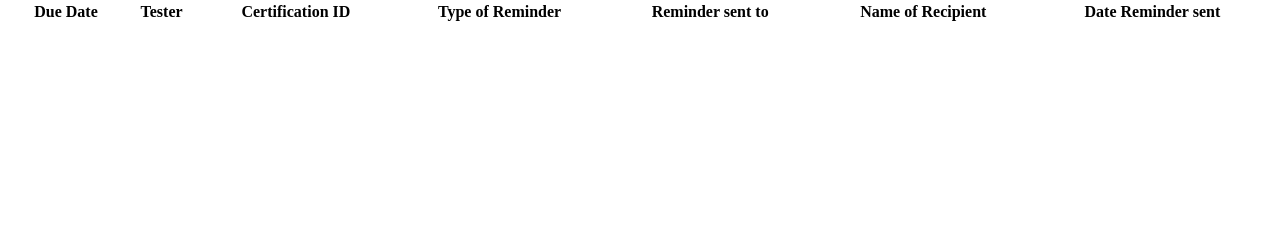
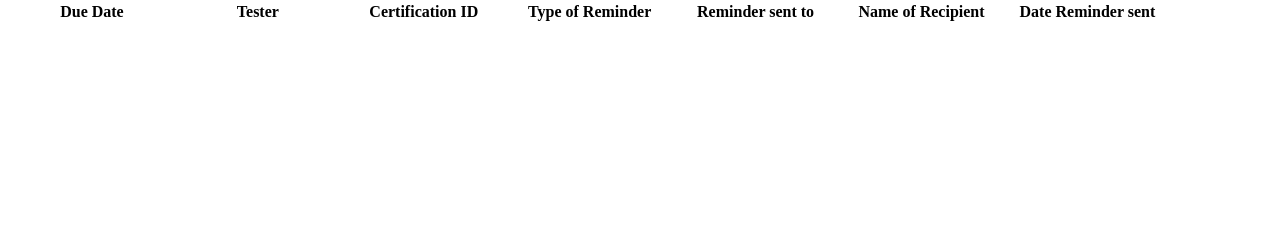
Before and after one commit to deforay/rtcert, a PHP site: template module/Certification/view/certification/recertification/index.phtml in a window 1280 px wide. Shown: the part 167-407 px from the top of the page. Run offline with PHP 8.4, Linux system fonts and the light colour scheme; the template is opened without the code that fills it, so the values that code supplies are empty; some libraries are stand-ins or nearby versions.

Commit message:
datatable grid view fixed

```diff
--- a/module/Certification/view/certification/certification/index.phtml
+++ b/module/Certification/view/certification/certification/index.phtml
@@ -4,7 +4,6 @@ $sessionLogin = new Container('credo');
 $role = $sessionLogin->roleCode;
 $acl = $this->layout()->acl;
 ?>
-<link rel="stylesheet" type="text/css" href="<?php echo $this->basePath('assets/css/dataTables.bootstrap.min.css'); ?>"/>
 <link rel="stylesheet" type="text/css" href="<?php echo $this->basePath('assets/css/dataTables.bootstrap.min.css'); ?>"/>
 <link rel="stylesheet" type="text/css" href="<?php echo $this->basePath('assets/css/responsive.bootstrap.min.css'); ?>"/>
 <script src="<?php echo $this->basePath('assets/js/jquery.js'); ?>" type="text/javascript"></script>
@@ -163,6 +162,7 @@ $(document).ready(function () {
 
 function recommendedForCertificateInit(){
     recommendedTable = $('#recommendedTable').DataTable({
+        "bAutoWidth": false,
         "bScrollCollapse": false,
         "bRetrieve": false,
         "bDestroy": true,
@@ -209,6 +209,7 @@ function recommendedForCertificateInit(){
 
 function toBeSentInit(){
     $('#toBeSentTable').dataTable({
+        "bAutoWidth": false,
         "bScrollCollapse": false,
         "bRetrieve": false,
         "bDestroy": true,
@@ -251,6 +252,7 @@ function toBeSentInit(){
 
 function certifiedInit(){
     $('#certifiedTable').dataTable({
+        "bAutoWidth": false,
         "bScrollCollapse": false,
         "bRetrieve": false,
         "bDestroy": true,
@@ -290,6 +292,7 @@ function certifiedInit(){
 
 function pendingInit(){
     $('#pendingTable').dataTable({
+        "bAutoWidth": false,
         "bScrollCollapse": false,
         "bRetrieve": false,
         "bDestroy": true,
--- a/module/Certification/view/certification/examination/index.phtml
+++ b/module/Certification/view/certification/examination/index.phtml
@@ -119,6 +119,7 @@ $(document).ready(function () {
 
 function recommendInit(){
     recommendTable = $('#recommendTable').DataTable({
+        "bAutoWidth": false,
         "bScrollCollapse": false,
         "bRetrieve": false,
         "bDestroy": true,
@@ -162,6 +163,7 @@ function recommendInit(){
 
 function recommendedInit(){
    $('#recommendedTable').dataTable({
+    "bAutoWidth": false,
         "bScrollCollapse": false,
         "bRetrieve": false,
         "bDestroy": true,
@@ -195,6 +197,7 @@ function recommendedInit(){
 
 function approvedInit(){
    $('#approvedTable').dataTable({
+    "bAutoWidth": false,
         "bScrollCollapse": false,
         "bRetrieve": false,
         "bDestroy": true,
--- a/module/Certification/view/certification/examination/pending.phtml
+++ b/module/Certification/view/certification/examination/pending.phtml
@@ -1,4 +1,3 @@
-<link rel="stylesheet" type="text/css" href="<?php echo $this->basePath('assets/css/dataTables.bootstrap.min.css'); ?>"/>
 <link rel="stylesheet" type="text/css" href="<?php echo $this->basePath('assets/css/dataTables.bootstrap.min.css'); ?>"/>
 <link rel="stylesheet" type="text/css" href="<?php echo $this->basePath('assets/css/responsive.bootstrap.min.css'); ?>"/>
 <script src="<?php echo $this->basePath('assets/js/jquery.js'); ?>" type="text/javascript"></script>
@@ -81,6 +80,7 @@ $(document).ready(function () {
 
 function pendingTestsInit(){
   $('#pendingTestTable').dataTable({
+    "bAutoWidth": false,
         "bScrollCollapse": false,
         "bRetrieve": false,
         "bDestroy": true,
@@ -114,6 +114,7 @@ function pendingTestsInit(){
 
 function failedTestsInit(){
   $('#failedTestTable').dataTable({
+    "bAutoWidth": false,
         "bScrollCollapse": false,
         "bRetrieve": false,
         "bDestroy": true,
--- a/module/Certification/view/certification/recertification/index.phtml
+++ b/module/Certification/view/certification/recertification/index.phtml
@@ -48,7 +48,7 @@ $acl = $this->layout()->acl;
 
         <div class="tab-content" id="myTabContent">
           <div class="tab-pane active" id="c-reminders" role="tabpanel" aria-labelledby="c-reminders">
-            <table id="remindersTable" class="datatables table table-bordered table-condensed table-striped table-hover table-fw-widget" style="width:100% !important;">
+            <table id="remindersTable" class="datatables table table-bordered table-condensed table-striped table-hover table-fw-widget">
                 <thead>
                     <tr>
                         <th  style="width:10%;">Professional Registration No.<br>(if available) </th>
@@ -126,19 +126,19 @@ if (isset($certification['date_certificate_sent'])) {
         </div>
 
         <div class="tab-pane" id="c-reminders-already-sent" role="tabpanel" aria-labelledby="c-reminders-already-sent">
-            <table id="remindersAlreadySentTable" class="datatables table table-bordered table-striped table-hover" style="width:100% !important;">
+            <table id="remindersAlreadySentTable" class="datatables table table-bordered table-striped table-hover">
                 <thead>
                     <tr>
-                        <th>Due Date</th>
-                        <th>Tester</th>
-                        <th>Certification ID</th>
-                        <th>Type of Reminder</th>
-                        <th>Reminder sent to</th>
-                        <th>Name of Recipient</th>
-                        <th>Date Reminder sent </th>
+                        <th style="width:12%;">Due Date</th>
+                        <th style="width:12%;">Tester</th>
+                        <th style="width:12%;">Certification ID</th>
+                        <th style="width:12%;">Type of Reminder</th>
+                        <th style="width:12%;">Reminder sent to</th>
+                        <th style="width:12%;">Name of Recipient</th>
+                        <th style="width:12%;">Date Reminder sent </th>
 
                         <?php if ($acl->isAllowed($role, 'Certification\Controller\Recertification', 'edit')) { ?>
-                            <th>Edit</th>
+                            <th style="width:5%;">Edit</th>
                         <?php } ?>
                     </tr>
 
@@ -184,8 +184,8 @@ if (isset($certification['date_certificate_sent'])) {
 
 <script type="text/javascript">
     $(document).ready(function () {
-        $('#remindersTable').dataTable();
+        $('#remindersTable').dataTable({"bAutoWidth": false,});
 
-        $('#remindersAlreadySentTable').dataTable()
+        $('#remindersAlreadySentTable').dataTable({"bAutoWidth": false,})
     });
 </script>
```
Also changed, not shown: module/Application/view/application/dashboard/index.phtml (+35 -34 lines), module/Application/view/application/index/index.phtml (+35 -34 lines).
